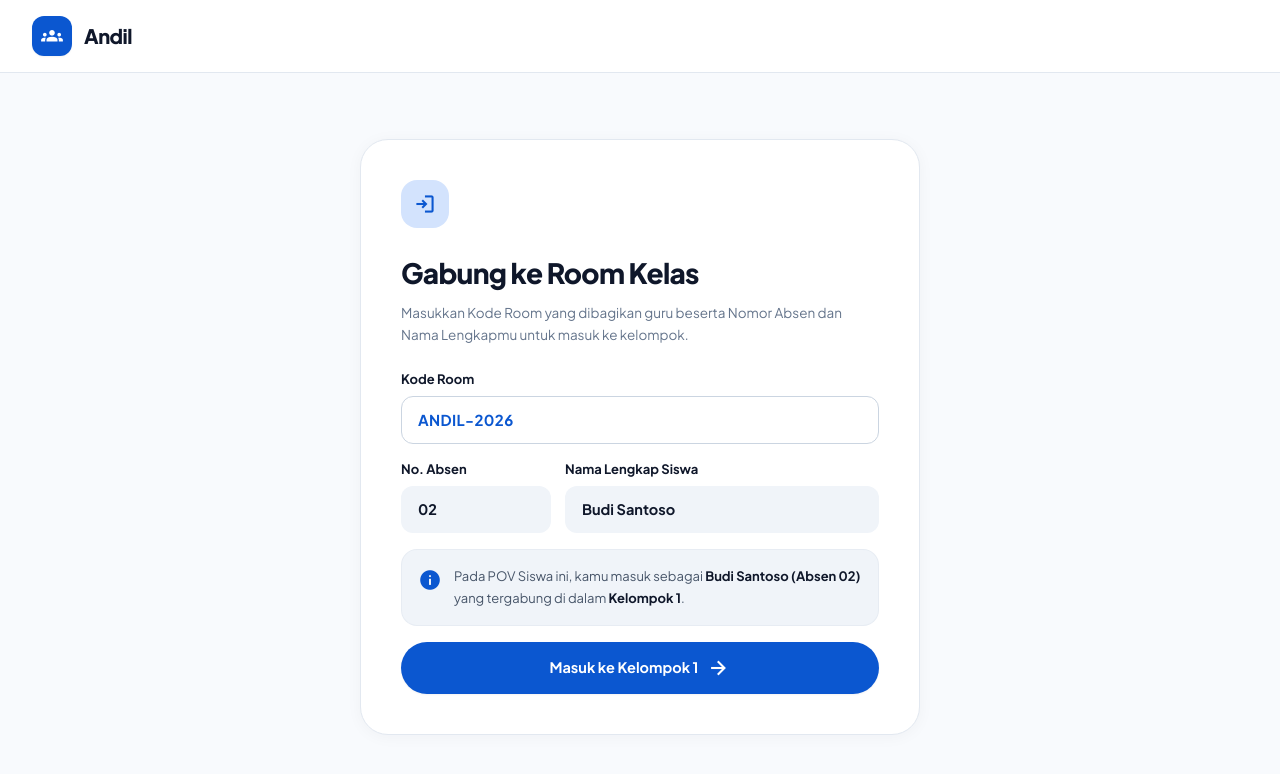
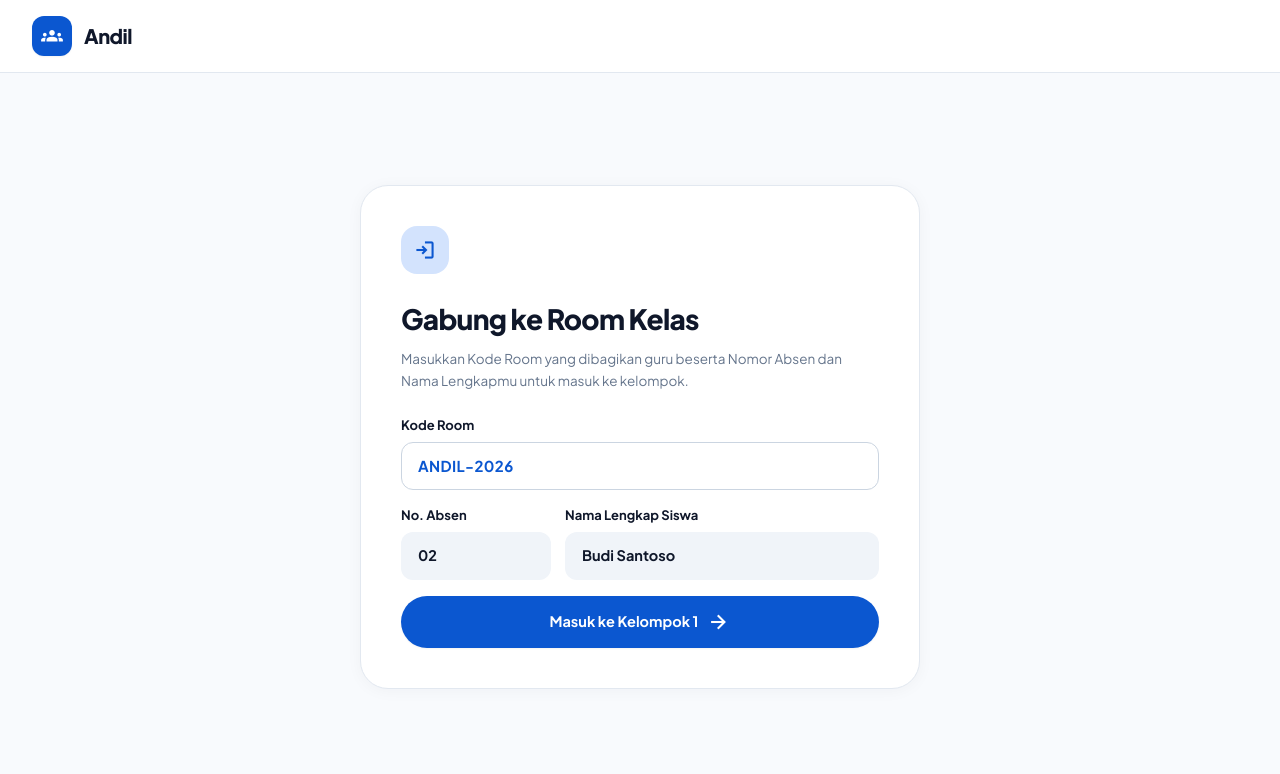
Before and after one commit to wibisanabama/andil, a React (Vite) app: page /siswa in a window 1280 px wide. Shown: the top 774 px of the page. Built offline with nearby package versions, Linux system fonts and the light colour scheme; the HTML template or start-up script is replaced by a standard one.

Commit message:
style(siswa): remove POV info callout box from /siswa

```diff
--- a/src/components/siswa/StudentJoinView.jsx
+++ b/src/components/siswa/StudentJoinView.jsx
@@ -100,21 +100,6 @@ export function StudentJoinView() {
               </div>
             )}
 
-            {/* Info Callout Box */}
-            <div className="bg-[#F0F4F9] rounded-2xl p-4 flex items-start gap-3 border border-[#E2E8F0]/60 text-[13px] text-[#475569] leading-relaxed">
-              <span
-                className="material-symbols-outlined material-symbols-filled text-[#0B57D0] text-[20px] shrink-0 mt-0.5"
-                aria-hidden="true"
-              >
-                info
-              </span>
-              <p>
-                Pada POV Siswa ini, kamu masuk sebagai{' '}
-                <strong className="text-[#0F172A] font-bold">Budi Santoso (Absen 02)</strong> yang tergabung di dalam{' '}
-                <strong className="text-[#0F172A] font-bold">Kelompok 1</strong>.
-              </p>
-            </div>
-
             {/* Submit Button */}
             <button
               type="submit"
```
